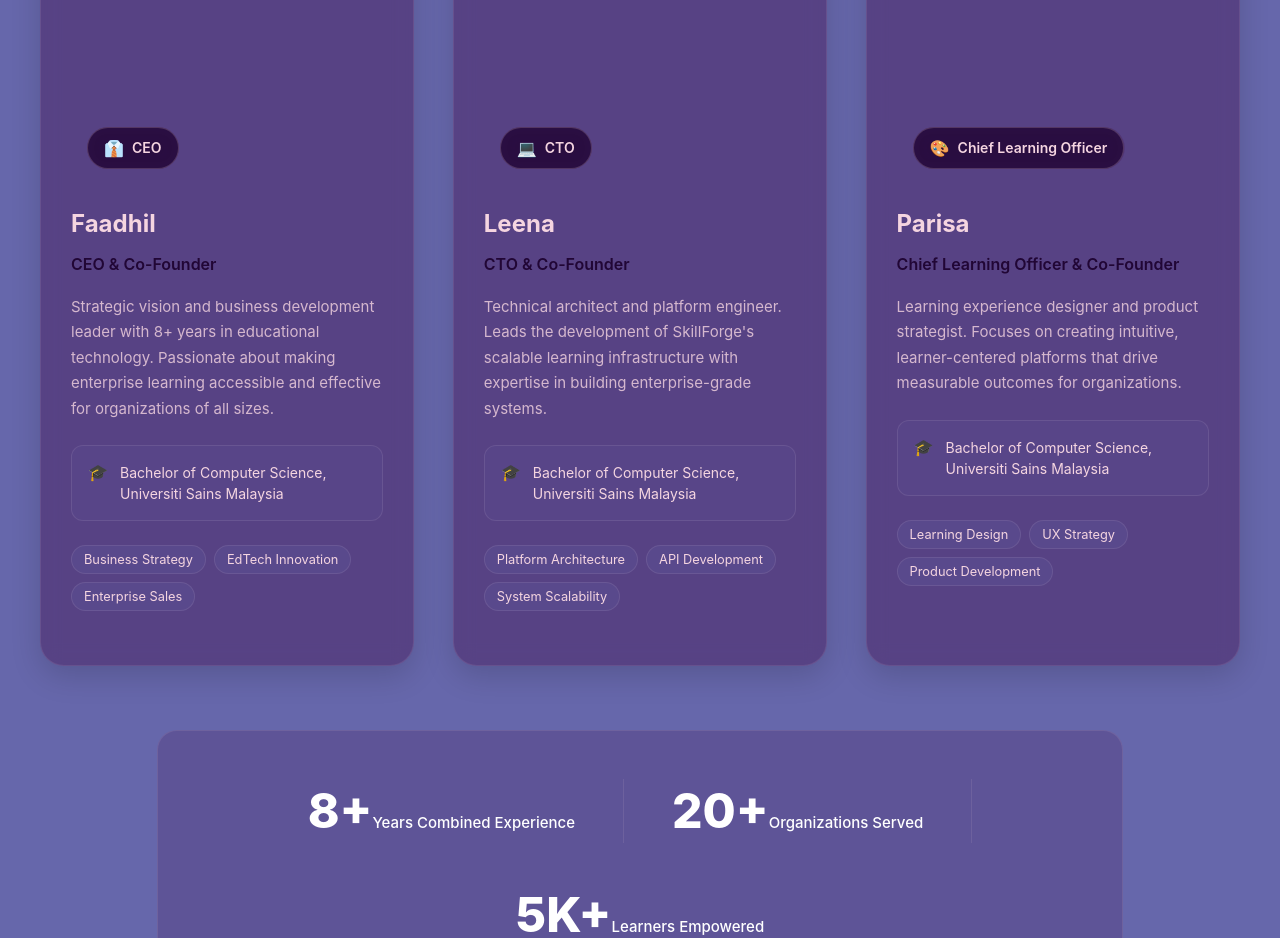
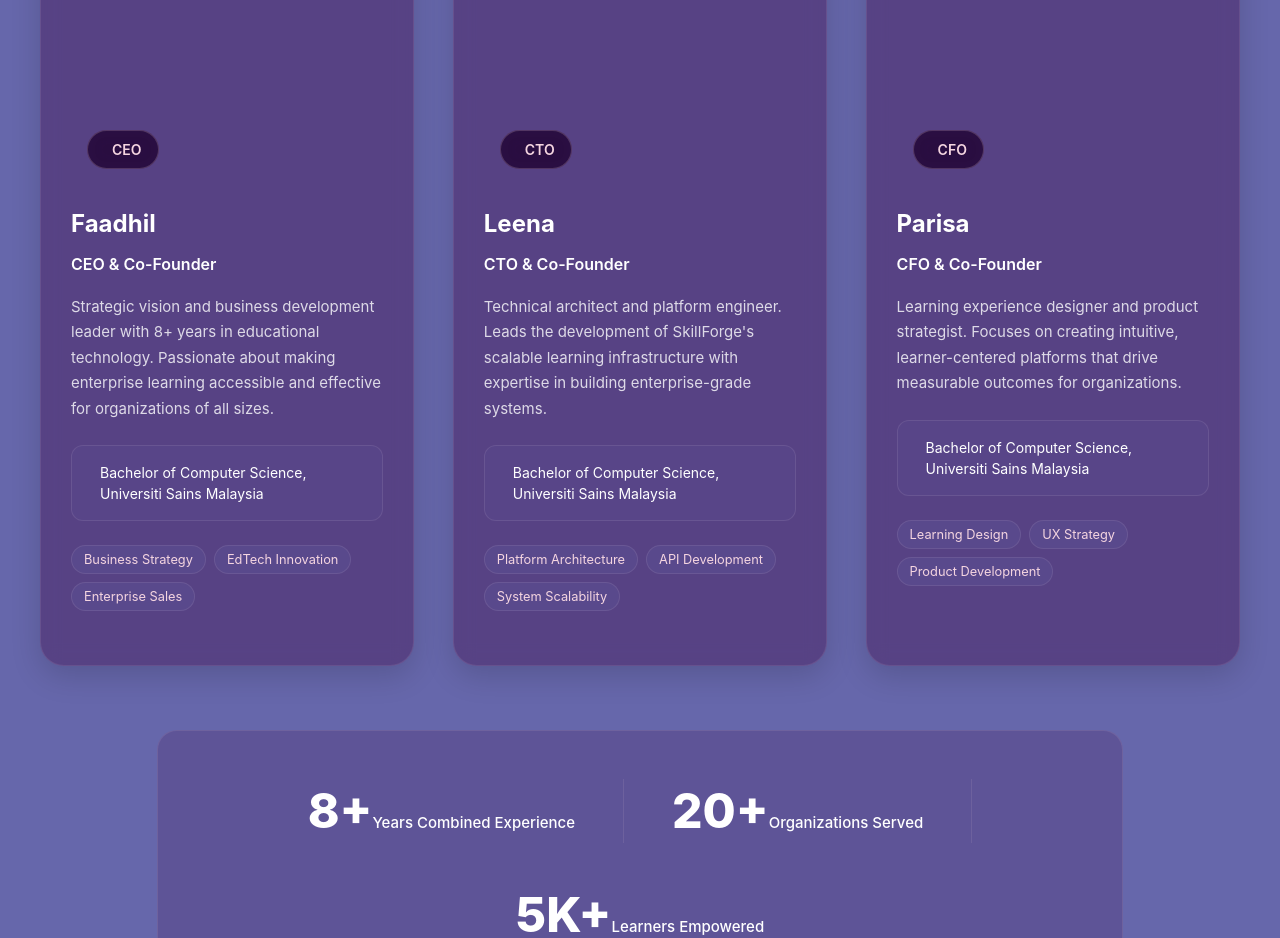
Before and after one commit to pseudo-ghost/platform, a React (Vite) app in the folder my-react-app/: page / in a window 1280 px wide. Shown: the part 10520-11458 px from the top of the page. Built offline with nearby package versions, Linux system fonts and the light colour scheme.

Commit message:
team page update

```diff
--- a/my-react-app/src/components/Team/Team.jsx
+++ b/my-react-app/src/components/Team/Team.jsx
@@ -40,7 +40,7 @@ function Team() {
     },
     {
       name: "Parisa",
-      role: "Chief Learning Officer & Co-Founder",
+      role: "CFO & Co-Founder",
       photo: "/Parisa.jpeg",
       description: "Learning experience designer and product strategist. Focuses on creating intuitive, learner-centered platforms that drive measurable outcomes for organizations.",
       education: "Bachelor of Computer Science, Universiti Sains Malaysia",
@@ -206,7 +206,7 @@ function Team() {
               {/* Role Badge */}
               <div style={styles.roleBadge}>
                 <span style={styles.roleIcon}>
-                  {founder.role.includes('CEO') ? '👔' : founder.role.includes('CTO') ? '💻' : '🎨'}
+
                 </span>
                 <span style={styles.roleBadgeText}>{founder.role.split('&')[0].trim()}</span>
               </div>
@@ -223,7 +223,7 @@ function Team() {
 
               {/* Education */}
               <div style={styles.educationSection}>
-                <span style={styles.educationIcon}>🎓</span>
+                <span style={styles.educationIcon}></span>
                 <span style={styles.educationText}>{founder.education}</span>
               </div>
 
@@ -388,18 +388,18 @@ const styles = {
   founderName: {
     fontSize: '1.5rem',
     fontWeight: '700',
-    color: '#F5D5E0',
+    color: 'white',
     marginBottom: '0.25rem',
   },
   founderRole: {
     fontSize: '1rem',
-    color: '#210635', // MOON Vibrant Purple
+    color: 'white', // MOON Vibrant Purple
     fontWeight: '600',
     marginBottom: '1.25rem',
   },
   founderDescription: {
     fontSize: '0.9375rem',
-    color: '#F5D5E0',
+    color: 'white',
     opacity: 0.8,
     lineHeight: '1.7',
     marginBottom: '1.5rem',
@@ -416,7 +416,7 @@ const styles = {
   },
   educationText: {
     fontSize: '0.875rem',
-    color: '#210635F',
+    color: 'white',
     lineHeight: '1.5',
   },
   expertiseContainer: {
```
